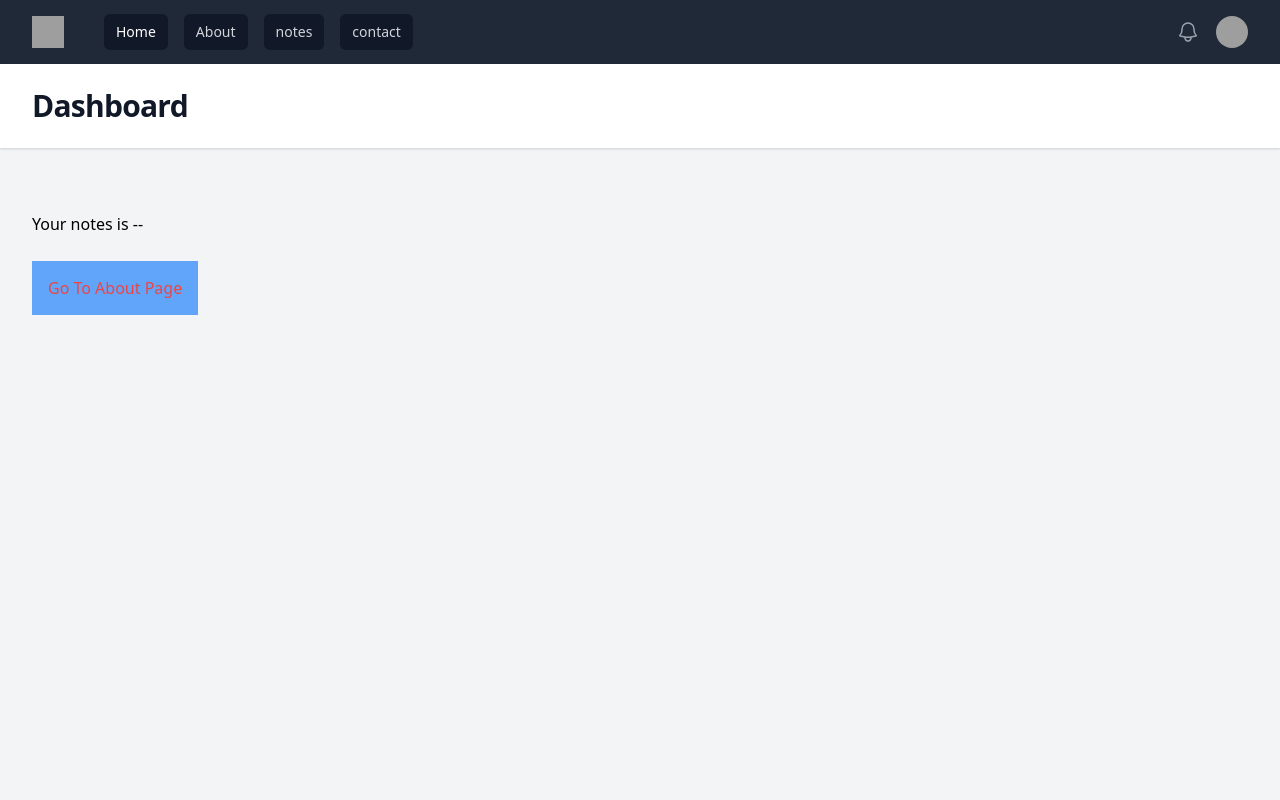
After one commit to AhmedEweesKorany/Learning, a PHP site: template php/training/views/notes.file.php in a window 1280 px wide. The commit adds this page. Run offline with PHP 8.4, Linux system fonts and the light colour scheme; the template is opened without the code that fills it, so the values that code supplies are empty; grey boxes are pictures that could not be loaded.

Commit message:
show each user 's own notes

```diff
--- a/php/training/config.php
+++ b/php/training/config.php
@@ -1,9 +1,8 @@
 <?php
   return[
 "database"=>[
-    "host" => "localhost",
-    "port" => "3306",
+    "host" => "127.0.0.1",
+    "port" => 3306,
     "dbname" => "laracast_php",
-    "charset" => "utf8mb4",
 ]
 ];
--- a/php/training/router.php
+++ b/php/training/router.php
@@ -4,6 +4,7 @@ $uri = parse_url($_SERVER['REQUEST_URI'])['path'];
 $routes = [
     "/" => "controllers/index.php",
     "/index" => "controllers/index.php",
+    '/notes'=> "controllers/notes.php",
     "/about" => "controllers/about.php",
     "/contact" => "controllers/contact.php",
 ];
--- /dev/null
+++ b/php/training/views/notes.file.php
@@ -0,0 +1,39 @@
+<!DOCTYPE html>
+<html lang="en" class="h-full bg-gray-100">
+
+<head>
+<?php require "partials/links.php"; ?>
+
+
+</head>
+
+<body class="h-full">
+
+<div class="min-h-full">
+<?php require "partials/nav.php"; ?>
+
+
+  <header class="bg-white shadow">
+    <div class="mx-auto max-w-7xl px-4 py-6 sm:px-6 lg:px-8">
+      <h1 class="text-3xl font-bold tracking-tight text-gray-900">Dashboard</h1>
+
+    </div>
+  </header>
+  <main>
+    <div class="mx-auto max-w-7xl px-4 py-6 sm:px-6 lg:px-8">
+      <!-- Your content -->
+
+<h1 class="my-10">    Your notes is --
+</h1>    <?php foreach ($notes as $note) {
+        # code...
+        echo "<li class=`text-2xl`>$note[body]</li>";
+    } ?>
+    <div class="mt-10">
+    <a href="about.php" class="text-red-500 bg-blue-400 p-4 ">Go To About Page</a>
+
+    </div>
+    </div>
+  </main>
+</div>
+
+</html>
--- a/php/training/views/partials/nav.php
+++ b/php/training/views/partials/nav.php
@@ -9,7 +9,7 @@
             <div class="ml-10 flex items-baseline space-x-4">
               <!-- Current: "bg-gray-900 text-white", Default: "text-gray-300 hover:bg-gray-700 hover:text-white" -->
               <a href="index" class="rounded-md <?php if(urlIs("/")|| urlIs("/index")) echo"bg-gray-900" ?> px-3 py-2 text-sm font-medium text-white" aria-current="page">Home</a>
-              <a href="about" class="<?php if(urlIs("/about")) echo"bg-gray-900" ?> rounded-md px-3 py-2 text-sm font-medium text-gray-300 hover:bg-gray-700 hover:text-white">About</a>
+              <a href="about" class="<?php if(urlIs("/about")) echo"bg-gray-900" ?> rounded-md px-3 py-2 text-sm font-medium text-gray-300 hover:bg-gray-700 hover:text-white">About</a><a href="notes" class="<?php if(urlIs("/notes")) echo"bg-gray-900" ?> rounded-md px-3 py-2 text-sm font-medium text-gray-300 hover:bg-gray-700 hover:text-white">notes</a>
               <a href="contact" class="rounded-md px-3 py-2 text-sm font-medium text-gray-300 hover:bg-gray-700 hover:text-white <?php if(urlIs("/contact")) echo"bg-gray-900" ?>">contact</a>
             </div>
           </div>
@@ -44,12 +44,7 @@
                   From: "transform opacity-100 scale-100"
                   To: "transform opacity-0 scale-95"
               -->
-              <div class="absolute right-0 z-10 mt-2 w-48 origin-top-right rounded-md bg-white py-1 shadow-lg ring-1 ring-black ring-opacity-5 focus:outline-none" role="menu" aria-orientation="vertical" aria-labelledby="user-menu-button" tabindex="-1">
-                <!-- Active: "bg-gray-100", Not Active: "" -->
-                <a href="#" class="block px-4 py-2 text-sm text-gray-700" role="menuitem" tabindex="-1" id="user-menu-item-0">Your Profile</a>
-                <a href="#" class="block px-4 py-2 text-sm text-gray-700" role="menuitem" tabindex="-1" id="user-menu-item-1">Settings</a>
-                <a href="#" class="block px-4 py-2 text-sm text-gray-700" role="menuitem" tabindex="-1" id="user-menu-item-2">Sign out</a>
-              </div>
+
             </div>
           </div>
         </div>
```
Also changed, not shown: php/training/Database.php (+15 -7 lines), php/training/controllers/notes.php (added, +8 -0 lines), php/training/index.php (+4 -8 lines).
